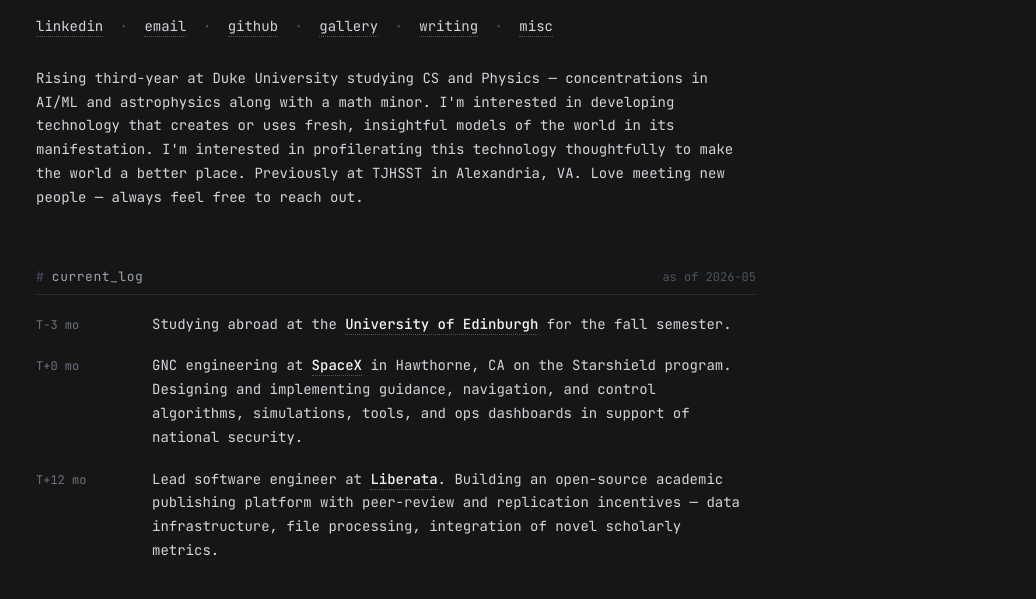
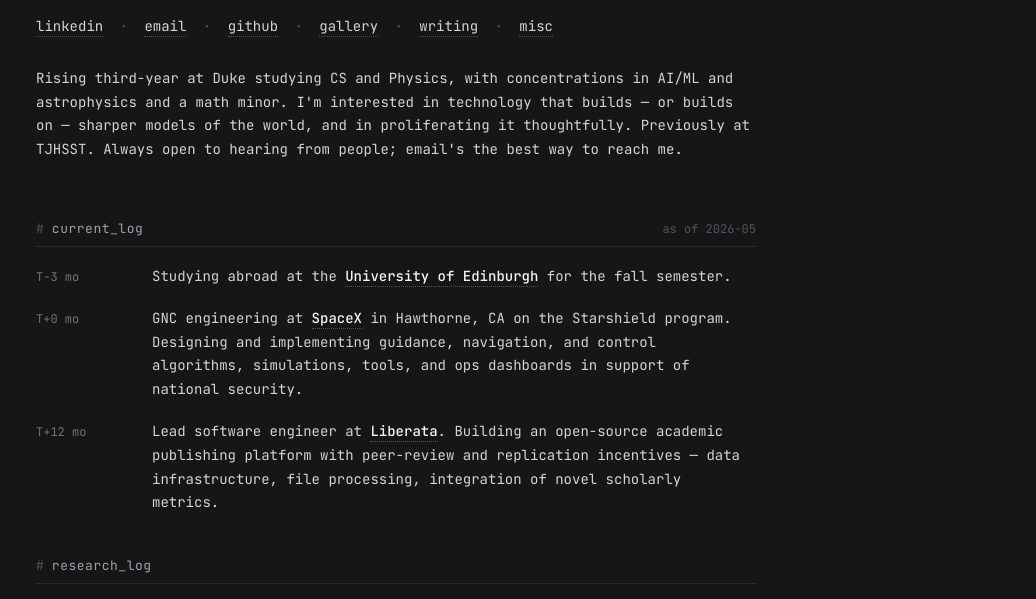
Before and after one commit to rkloco/rkloco.github.io, an Astro site: page / in a window 1280 px wide. Shown: the part 177-776 px from the top of the page, without its empty margins (244-1280 px from the left). Built offline with nearby package versions, Linux system fonts and the light colour scheme; Astro itself is replaced by a stand-in of ours.

Commit message:
blurb edit

```diff
--- a/src/pages/index.astro
+++ b/src/pages/index.astro
@@ -31,10 +31,9 @@ import Layout from '../layouts/Layout.astro';
 				</div>
 
 				<p class="blurb">
-					Rising third-year at Duke University studying CS and Physics — concentrations in AI/ML and astrophysics along with a math minor.
-					I'm interested in developing technology that creates or uses fresh, insightful models of the world in its manifestation.
-					I'm interested in profilerating this technology thoughtfully to make the world a better place.
-					Previously at TJHSST in Alexandria, VA. Love meeting new people — always feel free to reach out.
+					Rising third-year at Duke studying CS and Physics, with concentrations in AI/ML and astrophysics and a math minor.
+					I'm interested in technology that builds — or builds on — sharper models of the world, and in proliferating it thoughtfully.
+					Previously at TJHSST. Always open to hearing from people; email's the best way to reach me.
 				</p>
 			</header>
 
```
